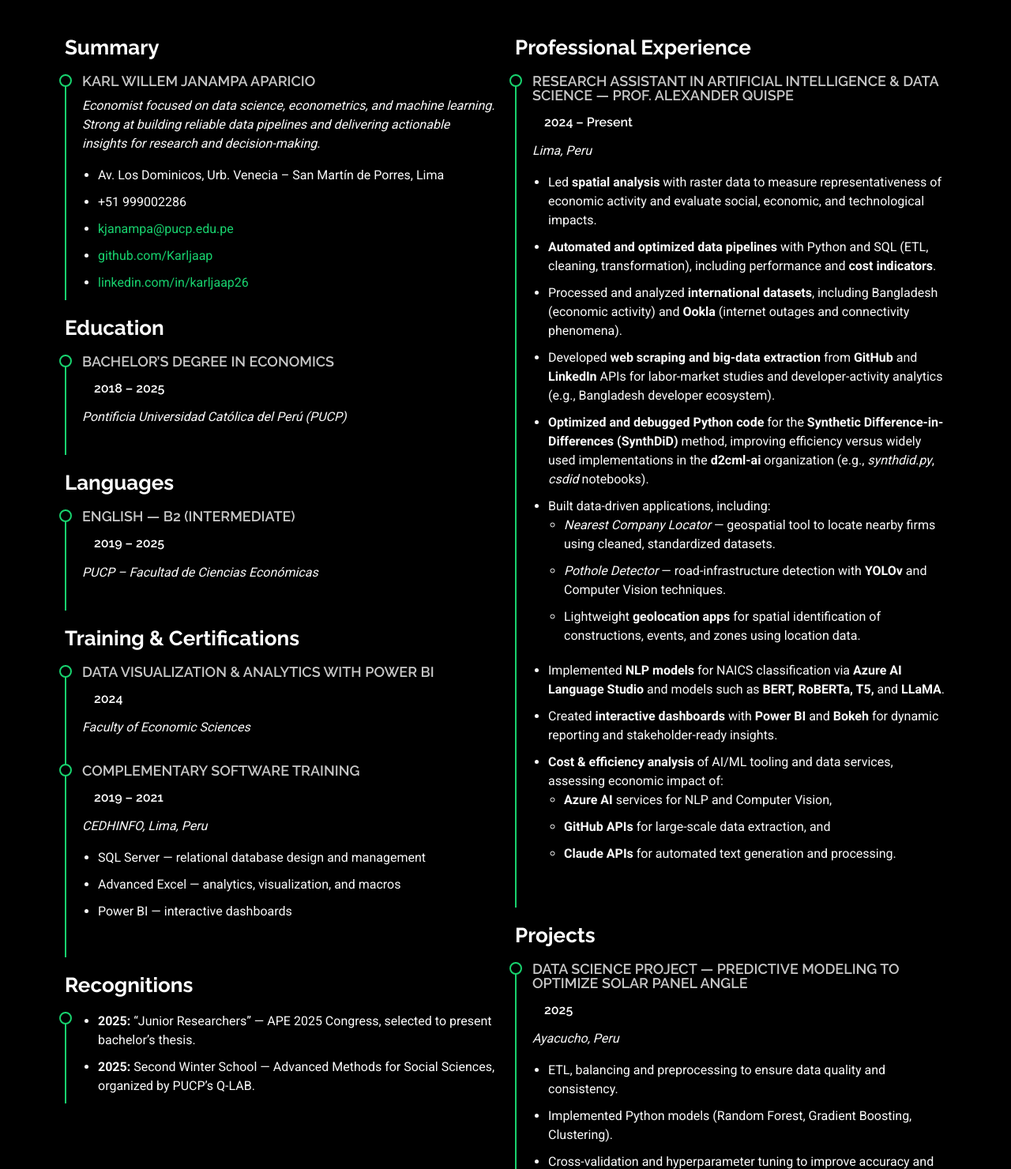
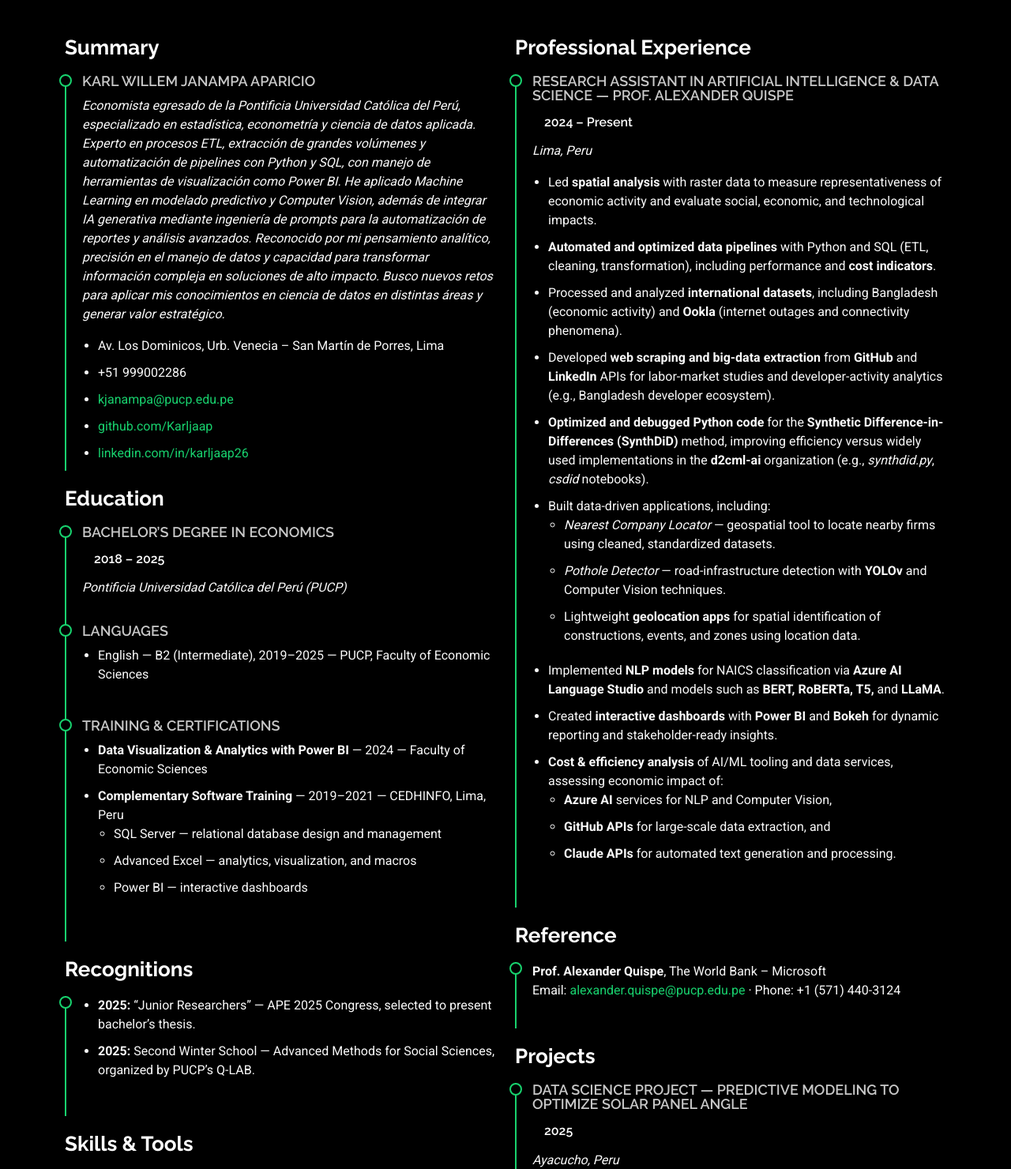
Before and after one commit to Karljaap/Karljaap.github.io, a plain HTML site: page resume.html in a window 1280 px wide. Shown: the part 600-2080 px from the top of the page at 79% size. Drawn offline with Linux system fonts and the light colour scheme.

Commit message:
Update resume.html

```diff
--- a/resume.html
+++ b/resume.html
@@ -46,8 +46,6 @@
           <li><a href="index.html">Home</a></li>
           <li><a href="about.html">About</a></li>
           <li><a href="resume.html" class="active">Resume</a></li>
-          <!-- <li><a href="services.html">Services</a></li>
-          <li><a href="portfolio.html">Portfolio</a></li> -->
         </ul>
         <i class="mobile-nav-toggle d-xl-none bi bi-list"></i>
       </nav>
@@ -100,7 +98,13 @@
             <h3 class="resume-title">Summary</h3>
             <div class="resume-item pb-0">
               <h4>Karl Willem Janampa Aparicio</h4>
-              <p><em>Economist focused on data science, econometrics, and machine learning. Strong at building reliable data pipelines and delivering actionable insights for research and decision-making.</em></p>
+              <p><em>
+                Economista egresado de la Pontificia Universidad Católica del Perú, especializado en estadística, econometría y ciencia de datos aplicada.
+                Experto en procesos ETL, extracción de grandes volúmenes y automatización de pipelines con Python y SQL, con manejo de herramientas de visualización como Power BI.
+                He aplicado Machine Learning en modelado predictivo y Computer Vision, además de integrar IA generativa mediante ingeniería de prompts para la automatización de reportes y análisis avanzados.
+                Reconocido por mi pensamiento analítico, precisión en el manejo de datos y capacidad para transformar información compleja en soluciones de alto impacto.
+                Busco nuevos retos para aplicar mis conocimientos en ciencia de datos en distintas áreas y generar valor estratégico.
+              </em></p>
               <ul>
                 <li>Av. Los Dominicos, Urb. Venecia – San Martín de Porres, Lima</li>
                 <li>+51 999002286</li>
@@ -110,7 +114,7 @@
               </ul>
             </div>
 
-            <!-- Education -->
+            <!-- Education (with Languages & Training inside) -->
             <h3 class="resume-title">Education</h3>
             <div class="resume-item">
               <h4>Bachelor’s Degree in Economics</h4>
@@ -118,29 +122,24 @@
               <p><em>Pontificia Universidad Católica del Perú (PUCP)</em></p>
             </div>
 
-            <!-- Languages -->
-            <h3 class="resume-title">Languages</h3>
             <div class="resume-item">
-              <h4>English — B2 (Intermediate)</h4>
-              <h5>2019 – 2025</h5>
-              <p><em>PUCP – Facultad de Ciencias Económicas</em></p>
+              <h4>Languages</h4>
+              <ul>
+                <li>English — B2 (Intermediate), 2019–2025 — PUCP, Faculty of Economic Sciences</li>
+              </ul>
             </div>
 
-            <!-- Training & Certifications -->
-            <h3 class="resume-title">Training & Certifications</h3>
             <div class="resume-item">
-              <h4>Data Visualization & Analytics with Power BI</h4>
-              <h5>2024</h5>
-              <p><em>Faculty of Economic Sciences</em></p>
-            </div>
-            <div class="resume-item">
-              <h4>Complementary Software Training</h4>
-              <h5>2019 – 2021</h5>
-              <p><em>CEDHINFO, Lima, Peru</em></p>
+              <h4>Training & Certifications</h4>
               <ul>
-                <li>SQL Server — relational database design and management</li>
-                <li>Advanced Excel — analytics, visualization, and macros</li>
-                <li>Power BI — interactive dashboards</li>
+                <li><strong>Data Visualization & Analytics with Power BI</strong> — 2024 — Faculty of Economic Sciences</li>
+                <li><strong>Complementary Software Training</strong> — 2019–2021 — CEDHINFO, Lima, Peru
+                  <ul>
+                    <li>SQL Server — relational database design and management</li>
+                    <li>Advanced Excel — analytics, visualization, and macros</li>
+                    <li>Power BI — interactive dashboards</li>
+                  </ul>
+                </li>
               </ul>
             </div>
 
@@ -150,6 +149,30 @@
               <ul>
                 <li><strong>2025:</strong> “Junior Researchers” — APE 2025 Congress, selected to present bachelor’s thesis.</li>
                 <li><strong>2025:</strong> Second Winter School — Advanced Methods for Social Sciences, organized by PUCP’s Q-LAB.</li>
+              </ul>
+            </div>
+
+            <!-- Skills & Tools (below Recognitions, left column) -->
+            <h3 class="resume-title">Skills & Tools</h3>
+            <div class="resume-item">
+              <h4>Technical Competencies</h4>
+              <ul>
+                <li>Statistical Analysis & Econometrics</li>
+                <li>Machine Learning & Data Science</li>
+                <li>Natural Language Processing (NLP)</li>
+                <li>ETL & Big-Data Processing</li>
+                <li>Dashboards & Data Visualization (Power BI, Bokeh)</li>
+                <li>Databases: SQL Server</li>
+                <li>Advanced Excel (macros)</li>
+                <li>Python (pandas, scikit-learn, Matplotlib, etc.)</li>
+              </ul>
+            </div>
+            <div class="resume-item">
+              <h4>Software Proficiency</h4>
+              <ul>
+                <li><strong>Advanced:</strong> Python, SQL, Excel, Power BI</li>
+                <li><strong>Intermediate:</strong> Stata, R</li>
+                <li><strong>Basic:</strong> MATLAB</li>
               </ul>
             </div>
           </div>
@@ -187,7 +210,14 @@
               </ul>
             </div>
 
-            <!-- Projects (from PDF) -->
+            <!-- Reference (right column, below Experience) -->
+            <h3 class="resume-title">Reference</h3>
+            <div class="resume-item">
+              <p><strong>Prof. Alexander Quispe</strong>, The World Bank – Microsoft<br>
+              Email: <a href="mailto:alexander.quispe@pucp.edu.pe">alexander.quispe@pucp.edu.pe</a> · Phone: +1 (571) 440-3124</p>
+            </div>
+
+            <!-- Projects -->
             <h3 class="resume-title">Projects</h3>
             <div class="resume-item">
               <h4>Data Science Project — Predictive Modeling to Optimize Solar Panel Angle</h4>
@@ -208,37 +238,6 @@
                 <li>Applied econometric methods: Difference-in-Differences, Synthetic Control, and Staggered DiD.</li>
                 <li>Automated interactive reports with dynamic visualizations to communicate key findings.</li>
               </ul>
-            </div>
-
-            <!-- Skills & Tools (replaces Domain Expertise) -->
-            <h3 class="resume-title">Skills & Tools</h3>
-            <div class="resume-item">
-              <h4>Technical Competencies</h4>
-              <ul>
-                <li>Statistical Analysis & Econometrics</li>
-                <li>Machine Learning & Data Science</li>
-                <li>Natural Language Processing (NLP)</li>
-                <li>ETL & Big-Data Processing</li>
-                <li>Dashboards & Data Visualization (Power BI, Bokeh)</li>
-                <li>Databases: SQL Server</li>
-                <li>Advanced Excel (macros)</li>
-                <li>Python (pandas, scikit-learn, Matplotlib, etc.)</li>
-              </ul>
-            </div>
-            <div class="resume-item">
-              <h4>Software Proficiency</h4>
-              <ul>
-                <li><strong>Advanced:</strong> Python, SQL, Excel, Power BI</li>
-                <li><strong>Intermediate:</strong> Stata, R</li>
-                <li><strong>Basic:</strong> MATLAB</li>
-              </ul>
-            </div>
-
-            <!-- Reference -->
-            <h3 class="resume-title">Reference</h3>
-            <div class="resume-item">
-              <p><strong>Prof. Alexander Quispe</strong>, The World Bank – Microsoft<br>
-              Email: <a href="mailto:alexander.quispe@pucp.edu.pe">alexander.quispe@pucp.edu.pe</a> · Phone: +1 (571) 440-3124</p>
             </div>
           </div>
 
```
